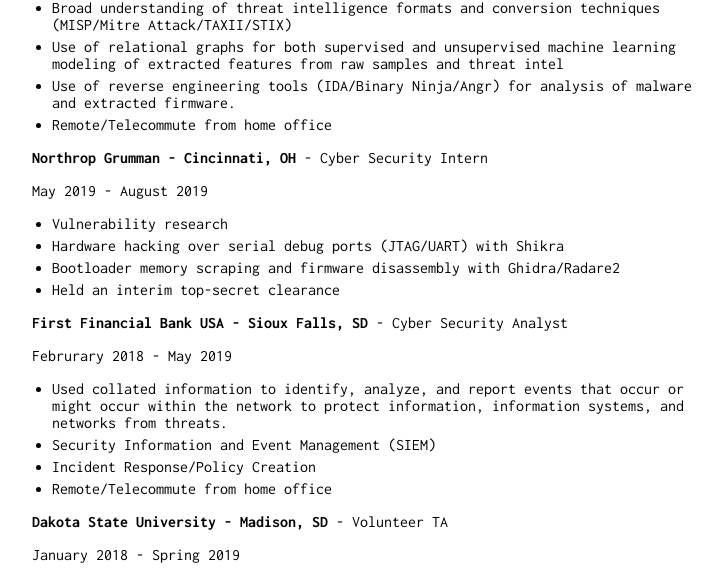
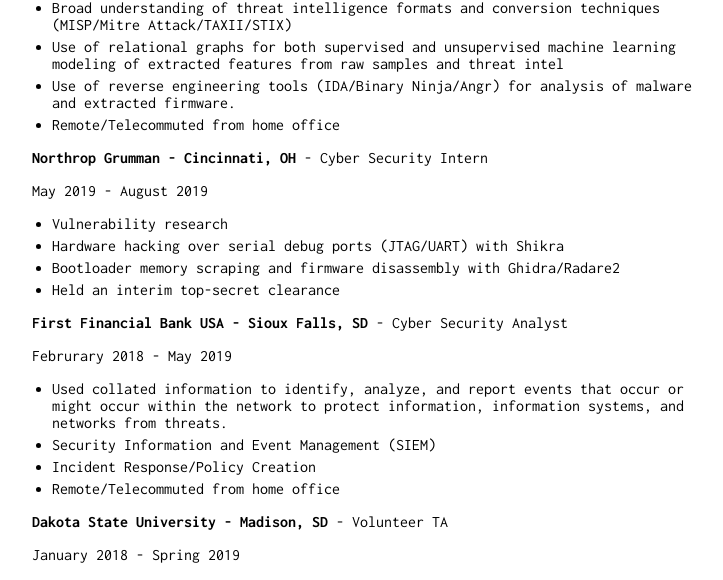
Before and after one commit to micahflack/homepage, a Jekyll site: the page built from index.md, in a window 1280 px wide and 900 px high, scrolled down 600 px. Shown: the part 144-724 px from the top of the window, without its empty margins (258-981 px from the left). Built offline with Jekyll 4.4.1, drawn with Linux system fonts in a browser that asks for light colours; our own code applies the rules of GitHub Pages for plain Markdown files.

Commit message:
spellingsss

```diff
--- a/index.md
+++ b/index.md
@@ -37,7 +37,7 @@ May 2020 - Current
 * Broad understanding of threat intelligence formats and conversion techniques (MISP/Mitre Attack/TAXII/STIX)
 * Use of relational graphs for both supervised and unsupervised machine learning modeling of extracted features from raw samples and threat intel
 * Use of reverse engineering tools (IDA/Binary Ninja/Angr) for analysis of malware and extracted firmware.
-* Remote/Telecommute from home office
+* Remote/Telecommuted from home office
 
 **Northrop Grumman - Cincinnati, OH** - Cyber Security Intern
 
@@ -55,7 +55,7 @@ Februrary 2018 - May 2019
 * Used collated information to identify, analyze, and report events that occur or might occur within the network to protect information, information systems, and networks from threats.
 * Security Information and Event Management (SIEM)
 * Incident Response/Policy Creation
-* Remote/Telecommute from home office
+* Remote/Telecommuted from home office
 
 **Dakota State University - Madison, SD** - Volunteer TA
 
```
